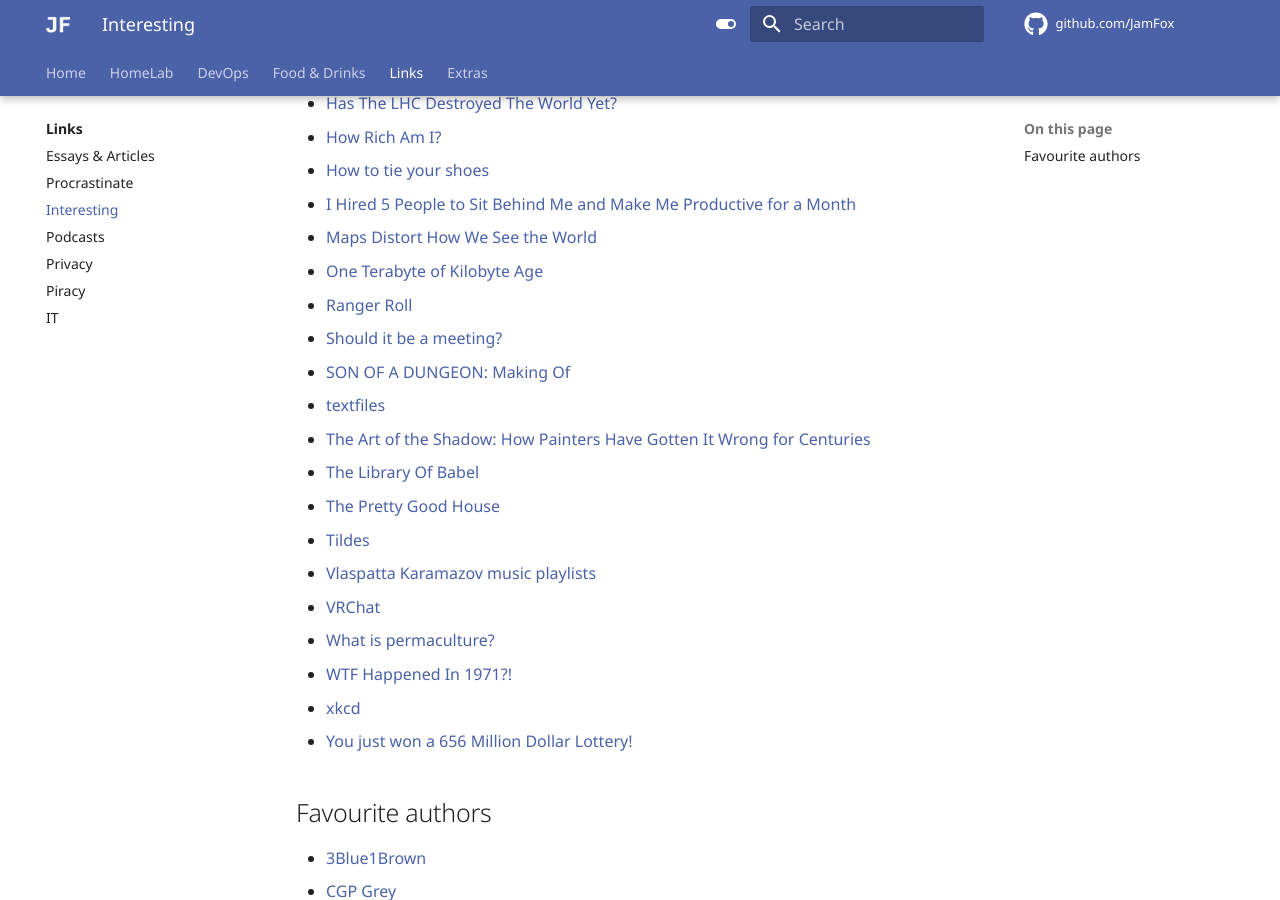
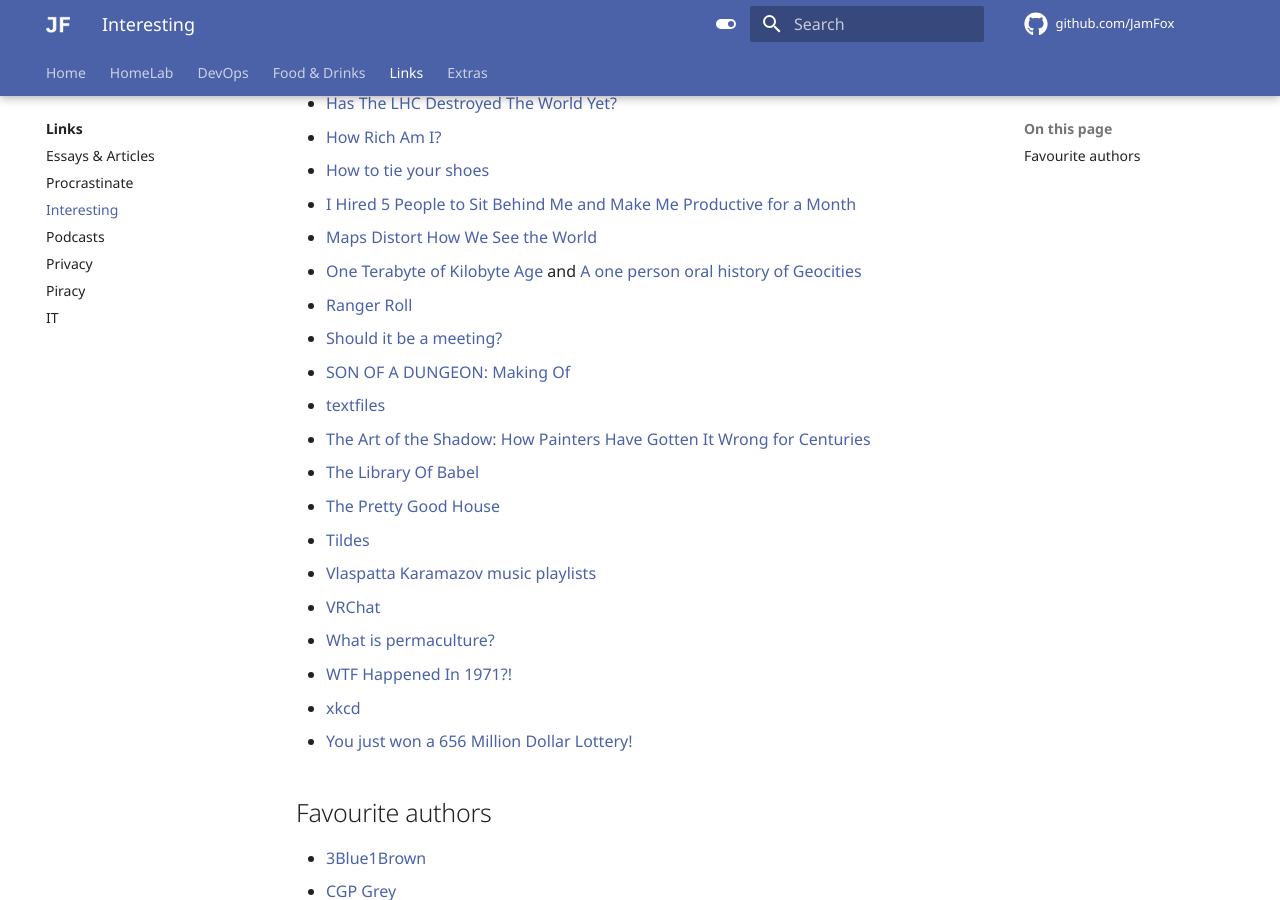
Before and after one commit to JamFox/docs.jamfox.dev, an MkDocs documentation site: the page built from docs/content/links/interesting.md, in a window 1280 px wide and 900 px high, scrolled down 439 px. Built offline with MkDocs 1.6.1 and Material for MkDocs 9.7.7, drawn with Linux system fonts in a browser that asks for light colours; comment, search, counter and statistics services are not loaded.

Commit message:
add oral geocity record

```diff
--- a/docs/content/links/interesting.md
+++ b/docs/content/links/interesting.md
@@ -16,7 +16,7 @@ title: "Interesting"
 - [How to tie your shoes](https://youtu.be/zAFcV7zuUDA)
 - [I Hired 5 People to Sit Behind Me and Make Me Productive for a Month](https://simonberens.me/blog/i-hired-5-people)
 - [Maps Distort How We See the World](https://unchartedterritories.tomaspueyo.com/p/maps-distort-how-we-see-the-world)
-- [One Terabyte of Kilobyte Age](https://blog.geocities.institute/about)
+- [One Terabyte of Kilobyte Age](https://blog.geocities.institute/about) and [A one person oral history of Geocities](https://cohost.org/mcc/post/325362-a-one-person-oral-hi)
 - [Ranger Roll](https://youtu.be/KPrATJ-u5Rg)
 - [Should it be a meeting?](https://shoulditbeameeting.com/)
 - [SON OF A DUNGEON: Making Of](https://youtu.be/2EXUEj30RKc)
```
